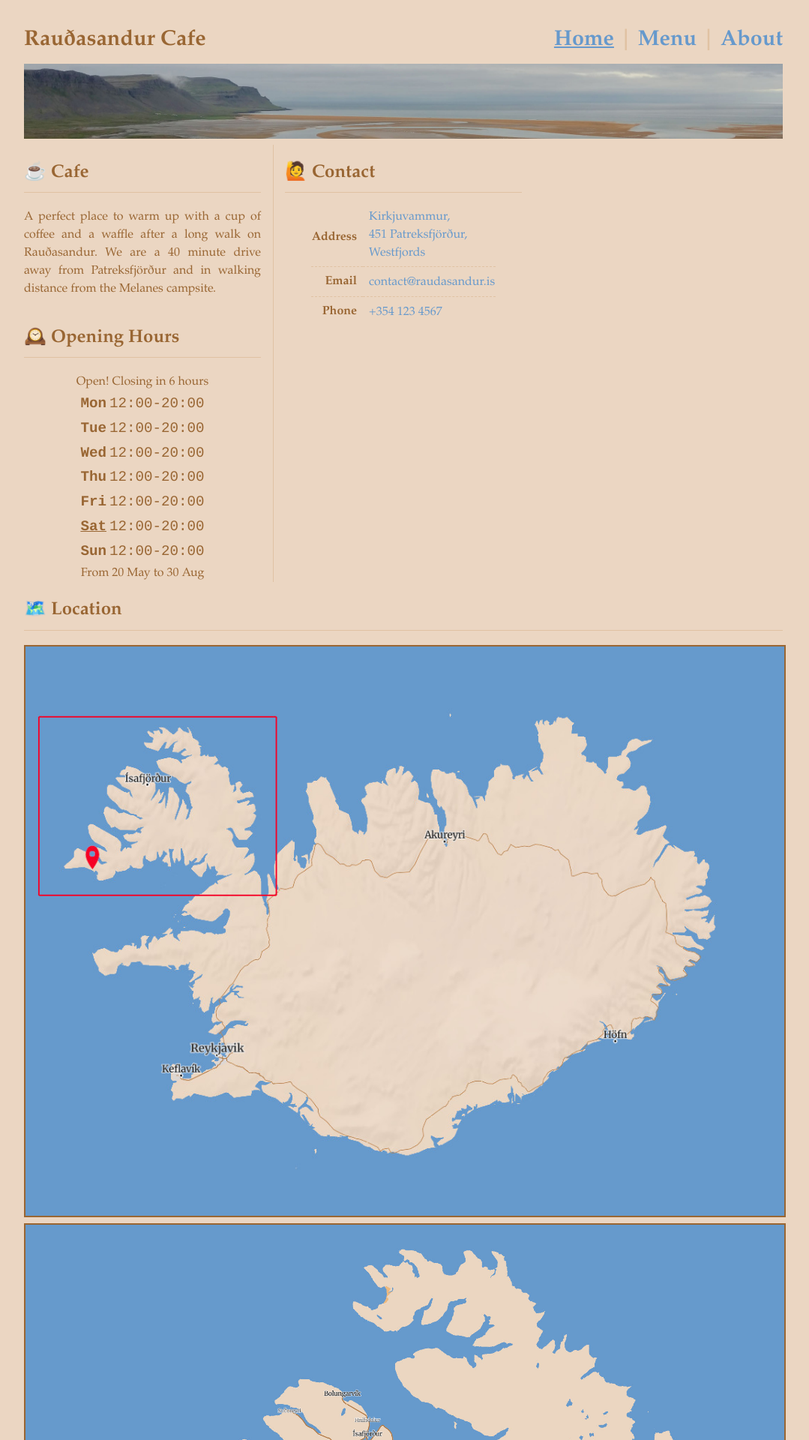
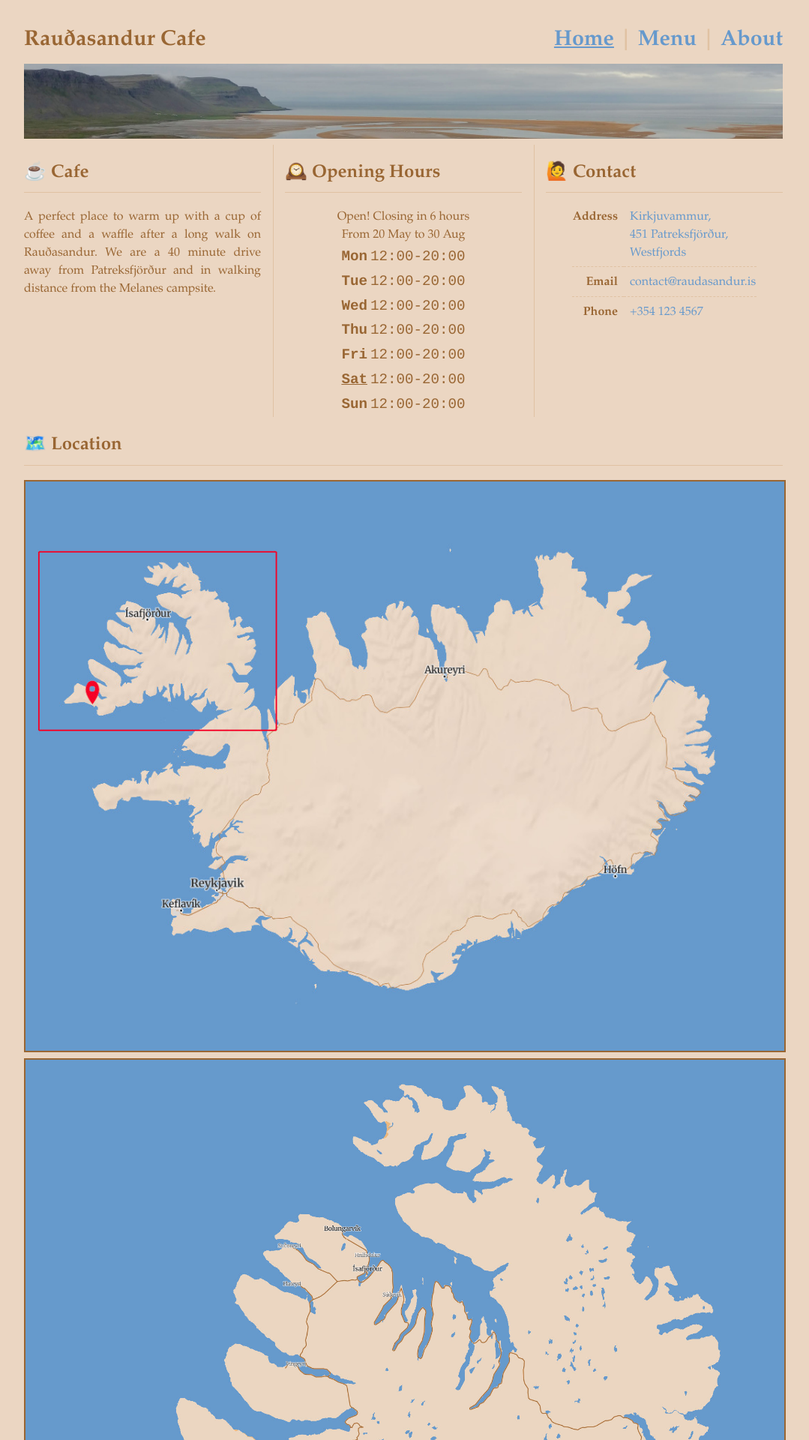
Before and after one commit to raudasandur/raudasandur.github.io, a Jekyll site: the page built from index.html, in a window 1280 px wide. Shown: the top 1920 px of the page at 75% size, without its empty margins (102-1181 px from the left). Built offline with Jekyll 4.4.1, drawn with Linux system fonts in a browser that asks for light colours; nearby versions of some CDN libraries; library files that are not in the unit come from our copies.

Commit message:
Fix colomns for chrome

```diff
--- a/_config.yml
+++ b/_config.yml
@@ -4,7 +4,7 @@
   tel: +354 123 4567
   email: contact@raudasandur.is
   address: Kirkjuvammur,<br/>451 Patreksfjörður,<br/>Westfjords
-  map: https://osm.org/go/efmp~0sMl-
+  map: https://osm.org/go/efmp~2sb?m=
 
 times:
   - open: "12:00"
--- a/assets/css/public.css
+++ b/assets/css/public.css
@@ -9,7 +9,7 @@
 body {
   font-size: 16px;
   line-height: 1.5;
-  font-family: "Palatino", "Times", "Georgia", serif;
+  font-family: "Palatino", "Georgia", serif;
 }
 
 a {
@@ -122,11 +122,13 @@
 
 .contact > tbody > tr {
   border-bottom: 1px dashed {{ site.colors.secondary }};
+  vertical-align: top;
 }
 
 .contact > tbody > tr > th {
   text-align: right;
   padding-right: .5em;
+  padding-top: .5em;
 }
 
 .contact > tbody > tr > td {
@@ -150,10 +152,13 @@
 }
 
 .menu-category {
+  width:100%;
+}
+
+.menu-item {
   display: inline-block;
   width:100%;
 }
-
 
 /* Menu-Wide */
 
--- a/index.html
+++ b/index.html
@@ -21,14 +21,14 @@
 
 <div class="menu">
 
-<div class="menu-category">
+<div class="menu-category"><div class="menu-item">
 <h2>☕ Cafe</h2>
 <p style="text-align: justify">
 A perfect place to warm up with a cup of coffee and a waffle after a long walk on Rauðasandur. We are a 40 minute drive away from Patreksfjörður and in walking distance from the Melanes campsite.
 </p>
-</div>
+</div></div>
 
-<div class="menu-category">
+<div class="menu-category"><div class="menu-item">
 <h2>🕰️ Opening Hours</h2>
 <center>
 {% assign today_times = site.times[dotw] %}
@@ -53,18 +54,17 @@
 </tr>
 {% endfor %}
 </table>
-From 20 May to 30 Aug
 </center>
-</div>
+</div></div>
 
-<div class="menu-category">
+<div class="menu-category"><div class="menu-item">
 <h2>🙋 Contact</h2>
 <table class="contact">
-<tr><th>Address</th><td style="padding-top:0"><a href="{{ site.contact.map }}">{{ site.contact.address }}</a></td></tr>
+<tr><th style="padding-top:0">Address</th><td style="padding-top:0"><a href="{{ site.contact.map }}">{{ site.contact.address }}</a></td></tr>
 <tr><th>Email</th><td><a href="mailto:{{ site.contact.email }}">{{ site.contact.email }}</a></td></tr>
 <tr style="border-bottom: none;"><th>Phone</th><td><a href="tel:{{ site.contact.tel }}">{{ site.contact.tel }}</a></td></tr>
 </table>
-</div>
+</div></div>
 
 </div>
 
--- a/menu-tall.html
+++ b/menu-tall.html
@@ -11,7 +11,7 @@
 
 {% for category_hash in site.data.menu %}
 {% assign category = category_hash[1] %}
-<div class="menu-category">
+<div class="menu-category"><div class="menu-item">
 <h2>{{ category.name }}</h2>
 {% for item in category.items %}
 <h3>
@@ -21,7 +21,7 @@
 {{ item.description }}
 <div width="100%" style="border-bottom: 1px dashed {{ site.colors.secondary }}"></div>
 {% endfor %}
-</div>
+</div></div>
 {% endfor %}
 
 </div>
```
Also changed, not shown: other parts of index.html (+2 -1 lines).
